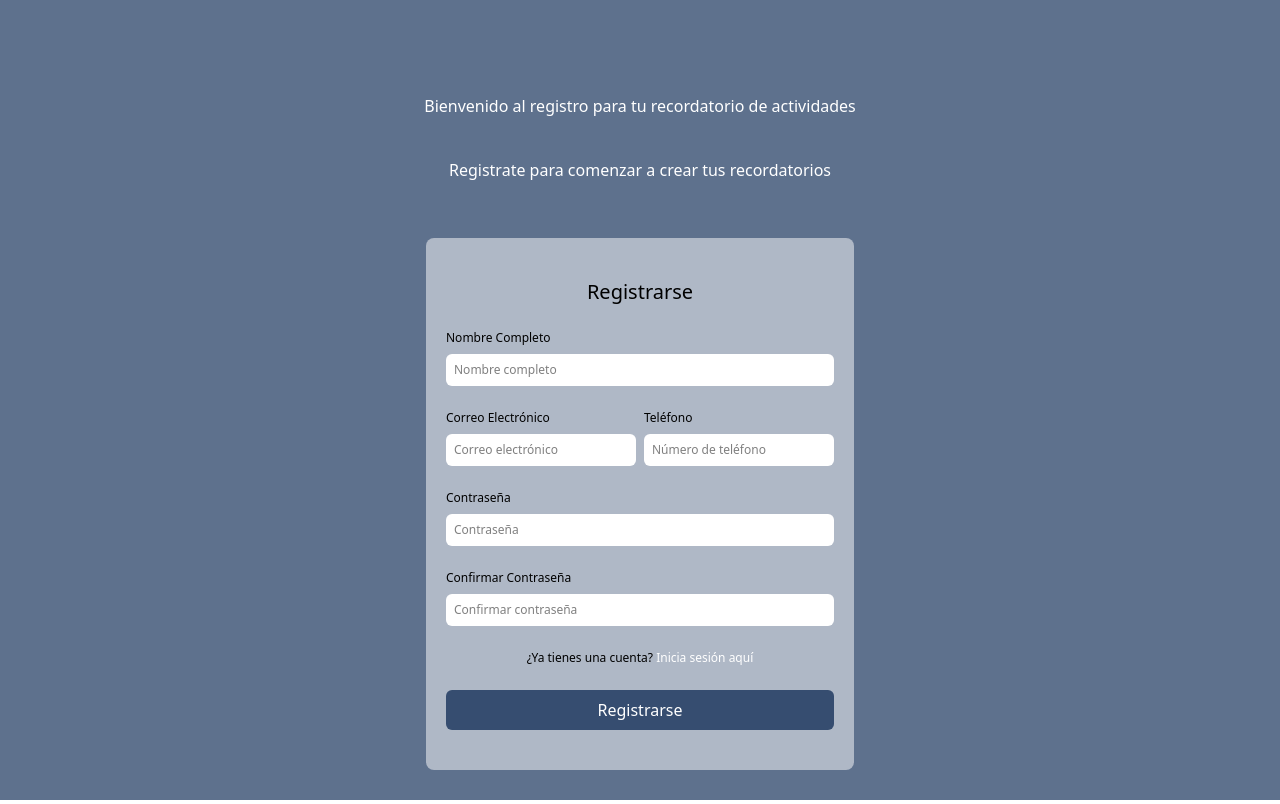
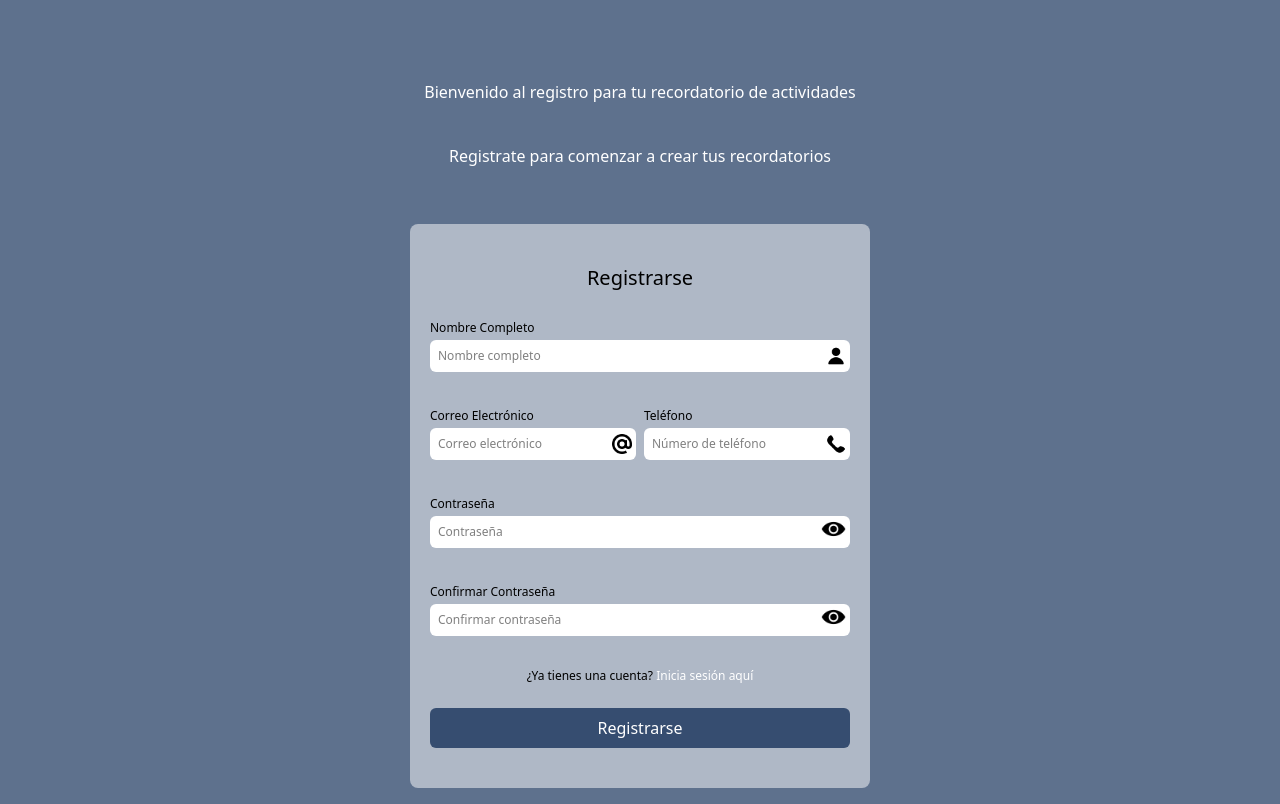
Before and after one commit to Recordatorio-app/Recordatorio-app-frontend, a Next.js app: page /register in a window 1280 px wide. Built offline with nearby package versions, Linux system fonts and the light colour scheme.

Commit message:
refactor: Adding icons to the input and error messages

```diff
--- a/components/ui/input.tsx
+++ b/components/ui/input.tsx
@@ -6,6 +6,8 @@ interface BaseProps {
   id: string;
   className?: string;
   value?: string;
+  icon?: React.ReactNode;
+  error?: string;
 }
 
 /* INPUT */
@@ -40,18 +42,21 @@ const Input = (props: InputProps) => {
     label,
     placeholder,
     id,
-    className = "bg-white rounded-md p-2 text-xs w-full focus:outline-none focus:ring-2 focus:ring-one",
+    className = "bg-white rounded-md p-2 text-xs  w-full focus:outline-none focus:ring-2 focus:ring-one   ",
     value,
+    icon,
   } = props;
 
   return (
-    <div className="flex flex-col gap-2 w-full">
-      <label htmlFor={id} className="text-xs font-medium">
+    <div className="flex flex-col w-full gap-1 ">
+      <label htmlFor={id} className="text-xs font-medium mt-1">
         {label}
       </label>
 
       {/* TEXTAREA */}
       {props.as === "textarea" && (
+        <>
+          <div className="relative w-full">
             <textarea
               id={id}
               placeholder={placeholder}
@@ -59,30 +64,65 @@ const Input = (props: InputProps) => {
               value={value}
               className={`${className}`}
             />
+
+            {/* error (con espacio reservado) */}
+            <span className="min-h-[4px] text-red-500 text-xs">
+              {props.error}
+            </span>
+          </div>
+        </>
       )}
 
       {/* SELECT */}
       {props.as === "select" && (
-        <select id={id} onChange={props.onChange} className={`${className}`}>
+        <>
+          <div className="relative w-full">
+            <select
+              id={id}
+              onChange={props.onChange}
+              className={`${className}`}
+            >
               <option value="">Selecciona una opción</option>
               {props.options.map((opt) => (
-            <option key={opt.value} value={opt.value} selected={value === opt.value}>
+                <option
+                  key={opt.value}
+                  value={opt.value}
+                  selected={value === opt.value}
+                >
                   {opt.label}
                 </option>
               ))}
             </select>
+            <span className="min-h-[4px] text-red-500 text-xs">
+              {props.error}
+            </span>
+          </div>
+        </>
       )}
 
       {/* INPUT */}
       {(!props.as || props.as === "input") && (
+        <>
+          {/* input + icon */}
+          <div className="relative w-full">
             <input
               id={id}
               type={props.type}
               placeholder={placeholder}
               onChange={props.onChange}
-          className={` ${className}`}
+              className={` ${className} truncate pr-6`}
               value={value}
             />
+            <span className="absolute right-1 top-1/2 -translate-y-1/2">
+              {icon}
+            </span>
+          </div>
+
+          {/* error (con espacio reservado) */}
+          <span className="min-h-[4px] text-red-500 text-xs">
+            {props.error}
+          </span>
+        </>
       )}
     </div>
   );
```
Lines whose indentation alone changed are shown as unchanged.
